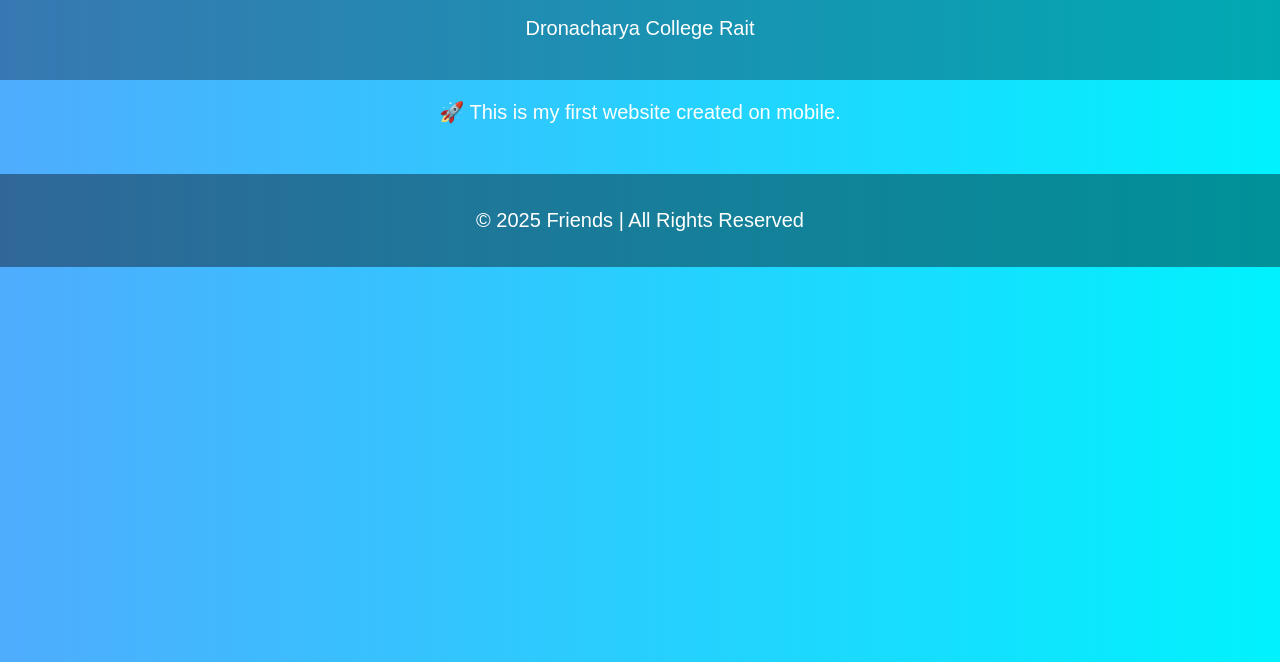
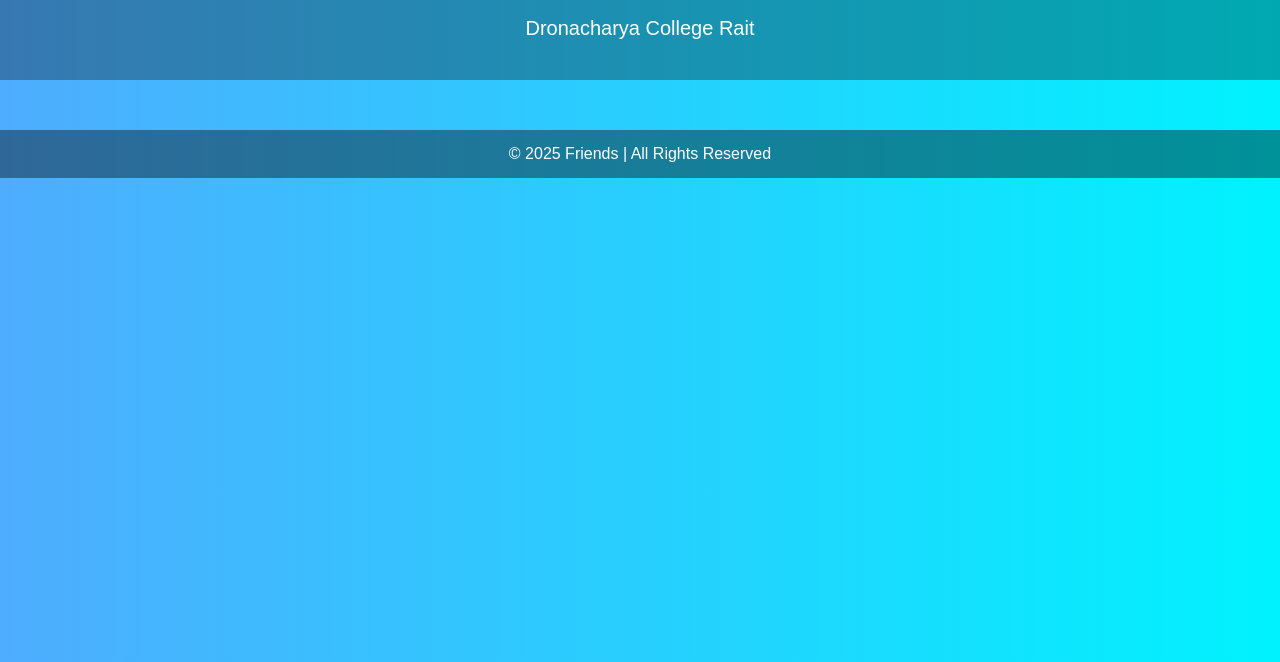
Before and after one commit to nikhilkaushal99/Nikhil.com, a plain HTML site: page index.html in a window 1280 px wide. Shown: the part 138-800 px from the top of the page. Drawn offline with Linux system fonts and the light colour scheme.

Commit message:
Add files via upload

```diff
--- a/index.html
+++ b/index.html
@@ -13,7 +13,7 @@
       padding: 0;
     }
     header {
-      background: rgba(0,0,0,0.3);
+      background: rgba(0, 0, 0, 0.3);
       padding: 20px;
     }
     h1 {
@@ -26,7 +26,7 @@
     footer {
       margin-top: 50px;
       padding: 15px;
-      background: rgba(0,0,0,0.4);
+      background: rgba(0, 0, 0, 0.4);
     }
   </style>
 </head>
@@ -37,12 +37,8 @@
     <p>Dronacharya College Rait</p>
   </header>
 
-  <main>
-    <p>🚀 This is my first website created on mobile.</p>
-  </main>
-
   <footer>
-    <p>© 2025 Friends | All Rights Reserved</p>
+    © 2025 Friends | All Rights Reserved
   </footer>
 </body>
 </html>
```
